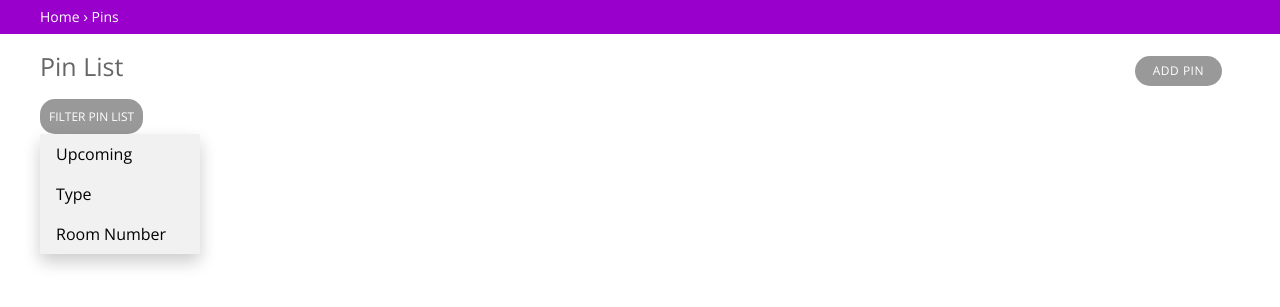
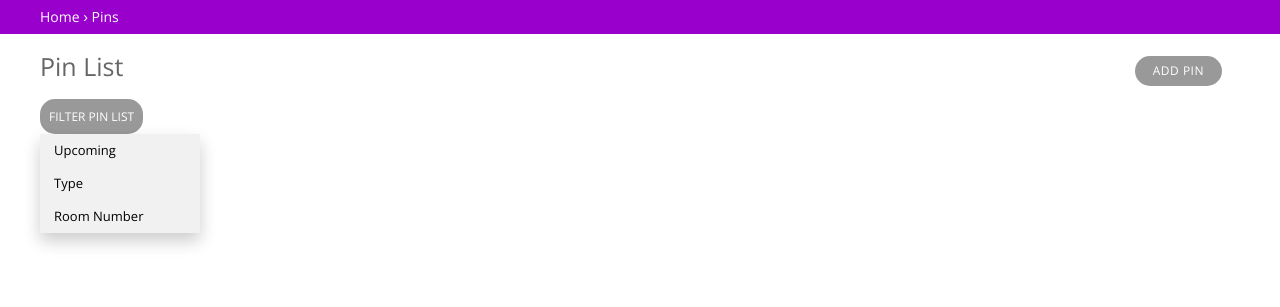
Before and after one commit to jbryant5/GarfieldWAY, a Django app: page /pins/ in a window 1280 px wide, after a click on "FILTER PIN LIST". Shown: the part 60-367 px from the top of the page. Run offline with Django 3.2, Linux system fonts and the light colour scheme; data that the repository does not hold is empty.

```diff
--- a/static/css/base.css
+++ b/static/css/base.css
@@ -96,8 +96,9 @@ div.breadcrumbs a {
 
 /* Links inside the dropdown */
 .dropdown-content a {
+  font-size: 13px;
   color: black;
-  padding: 12px 16px;
+  padding: 10px 14px;
   text-decoration: none;
   display: block;
 }
```
